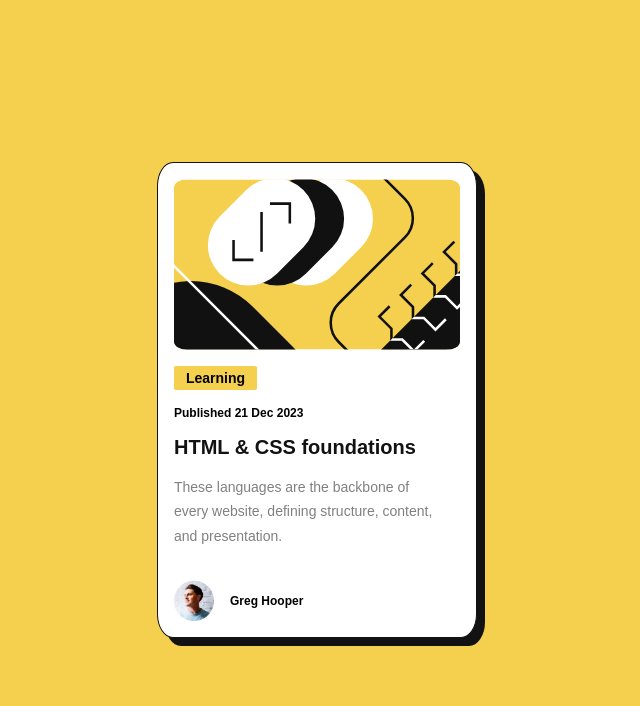
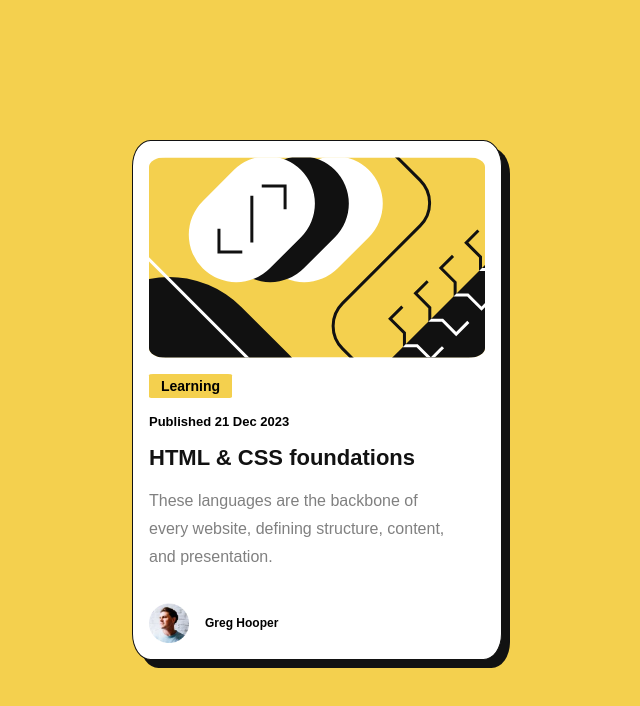
Before and after one commit to tamertameen/Frontend-Mentor-Challenges, a plain HTML site: page blog-preview-card/index.html in a window 1280 px wide. Shown: the whole page, without its empty margins (323-963 px from the left). Drawn offline with Linux system fonts and the light colour scheme.

Commit message:
changed sizing

```diff
--- a/blog-preview-card/styles.css
+++ b/blog-preview-card/styles.css
@@ -90,7 +90,6 @@ body {
 }
 
 .card {
-  max-width: 20rem;
   padding: 1rem;
   background-color: var(--White);
   border: 0.1rem solid var(--Black);
@@ -110,13 +109,13 @@ body {
 
 .publish-date {
   margin-top: 1rem;
-  font-size: 12px;
+  font-size: 13px;
   font-weight: 600;
 }
 
 .title {
   margin-top: 1rem;
-  font-size: 20px;
+  font-size: 22px;
   font-weight: 700;
 }
 
@@ -125,8 +124,9 @@ a {
 }
 
 .descripion {
+  max-width: 20rem;
   margin-top: 1rem;
-  font-size: 14px;
+  font-size: 16px;
   color: var(--Grey);
   line-height: 1.75;
 }
```
